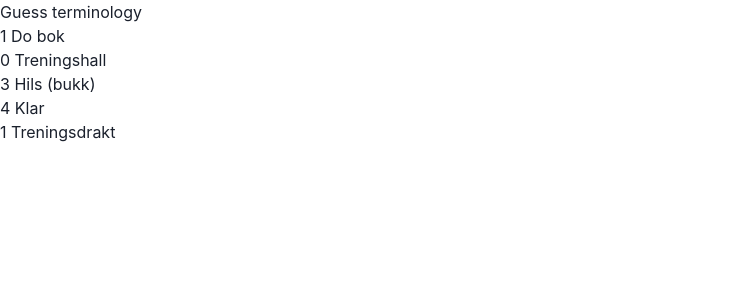
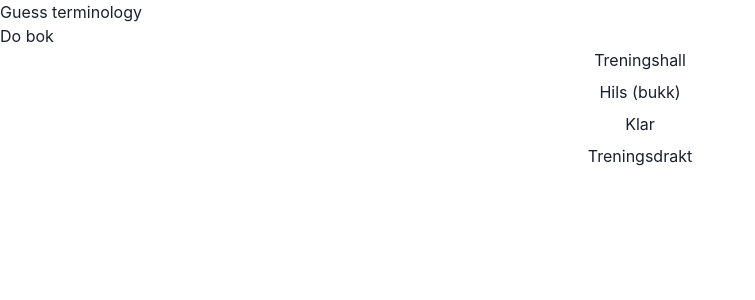
Before and after one commit to ohjohnsen/taekwondo-quiz-web, a React (Create React App) app: page /guessterminology in a window 1280 px wide. Shown: the top 300 px of the page, without its empty margins (0-755 px from the left). Built offline with nearby package versions, Linux system fonts and the light colour scheme.

Commit message:
Test commit

```diff
--- a/src/pages/GuessTerminology.jsx
+++ b/src/pages/GuessTerminology.jsx
@@ -1,9 +1,10 @@
-import React from 'react';
-import { Box } from "@chakra-ui/react";
+import React, { useState } from 'react';
+import { Box, Stack } from "@chakra-ui/react";
 import { terminologies } from '../assets/terminologies';
 
 
 const getKoreanQuestionAndNorwegianChoices = () => {
+  console.log("Generating guesses");
   const questionIndex = Math.floor(Math.random() * terminologies.length);
   const choicesCount = 4;
   let choiceIndexes = [];
@@ -40,16 +41,24 @@ const getKoreanQuestionAndNorwegianChoices = () => {
 };
 
 const GuessTerminology = () => {
-  let guessingData = getKoreanQuestionAndNorwegianChoices();
+  const guessingData = getKoreanQuestionAndNorwegianChoices();
+  const [selectedChoice, setSelectedChoice] = useState("");
+
   return (
     <Box>
       Guess terminology
       <div>
-        { guessingData.question.index } { guessingData.question.terminology }
+        { guessingData.question.terminology }
       </div>
-      <div>
-        { guessingData.choices.map(choice => <div key={choice.index}>{choice.index} {choice.terminology}</div>) }
-      </div>
+      <Stack>
+        { guessingData.choices.map(choice =>
+          <button key={choice.index} onClick={event => {
+            setSelectedChoice(choice.index);
+            console.log(choice.index + " " + selectedChoice);
+          }}>
+            {choice.terminology}
+          </button>) }
+      </Stack>
     </Box>
   );
 };
```
